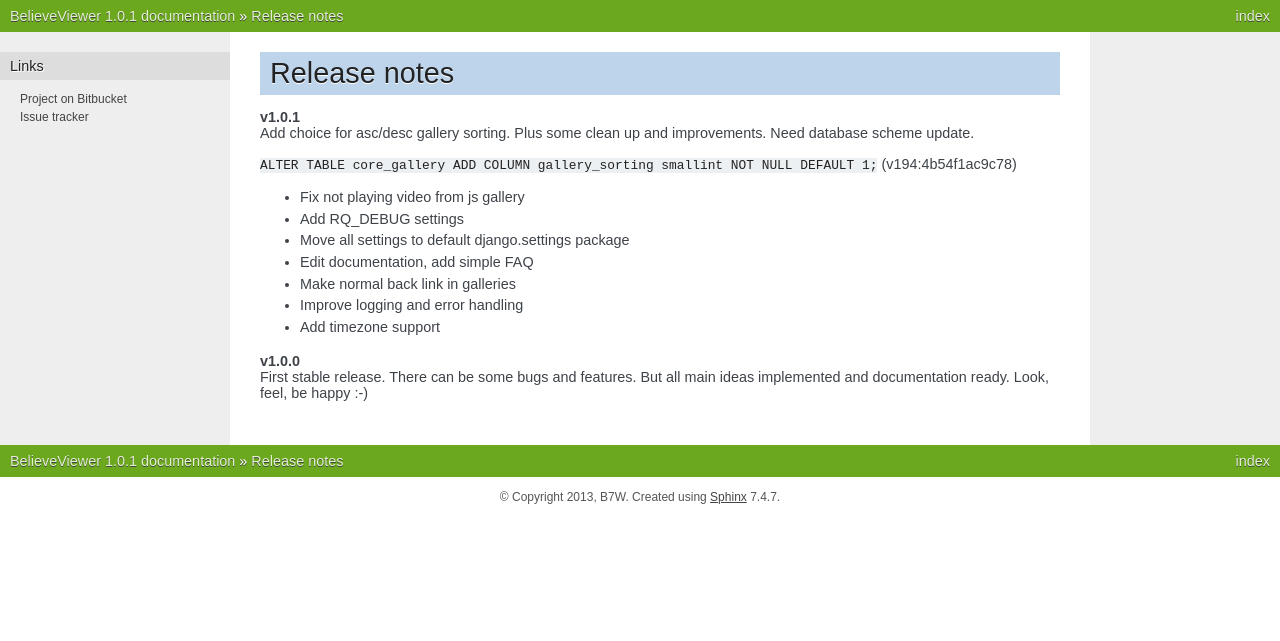
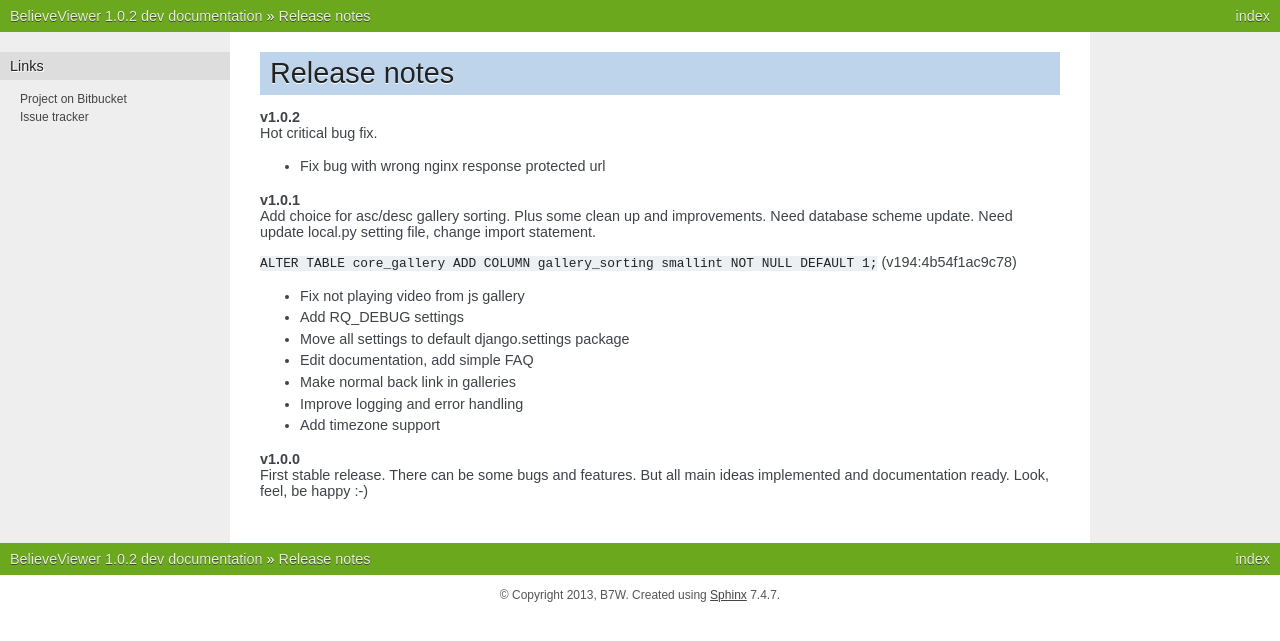
Before and after one commit to b7w/bviewer, a Sphinx documentation site: the page built from docs/releases/notes.rst, in a window 1280 px wide. Shown: the top 641 px of the page. Built offline with Sphinx 7.4.7, drawn with Linux system fonts in a browser that asks for light colours.

Commit message:
Update release notes. Update tests. Change a little sample config.

```diff
--- a/docs/conf.py
+++ b/docs/conf.py
@@ -52,7 +52,7 @@ copyright = '2013, B7W'
 # The short X.Y version.
 version = '1.0'
 # The full version, including alpha/beta/rc tags.
-release = '1.0.1'
+release = '1.0.2 dev'
 
 # The language for content autogenerated by Sphinx. Refer to documentation
 # for a list of supported languages.
--- a/docs/releases/notes.rst
+++ b/docs/releases/notes.rst
@@ -4,10 +4,15 @@ Release notes
 
 .. index:: Release notes
 
+| **v1.0.2**
+| Hot critical bug fix.
+
+* Fix bug with wrong nginx response protected url
+
 
 | **v1.0.1**
 | Add choice for asc/desc gallery sorting. Plus some clean up and improvements.
-  Need database scheme update.
+  Need database scheme update. Need update local.py setting file, change import statement.
 
 | ``ALTER TABLE core_gallery ADD COLUMN gallery_sorting smallint NOT NULL DEFAULT 1;``
   (v194:4b54f1ac9c78)
```
Also changed, not shown: 2 other files.
